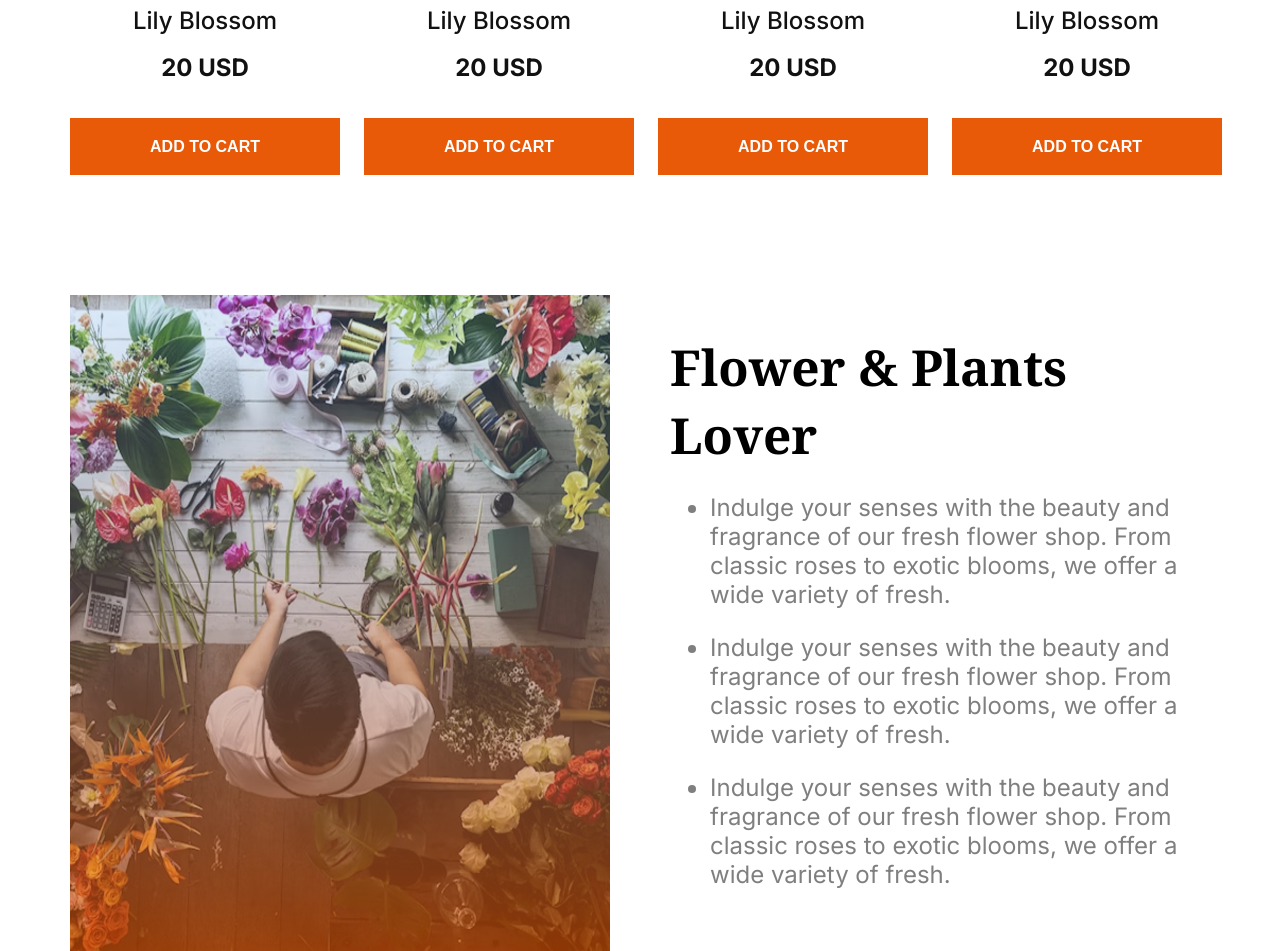
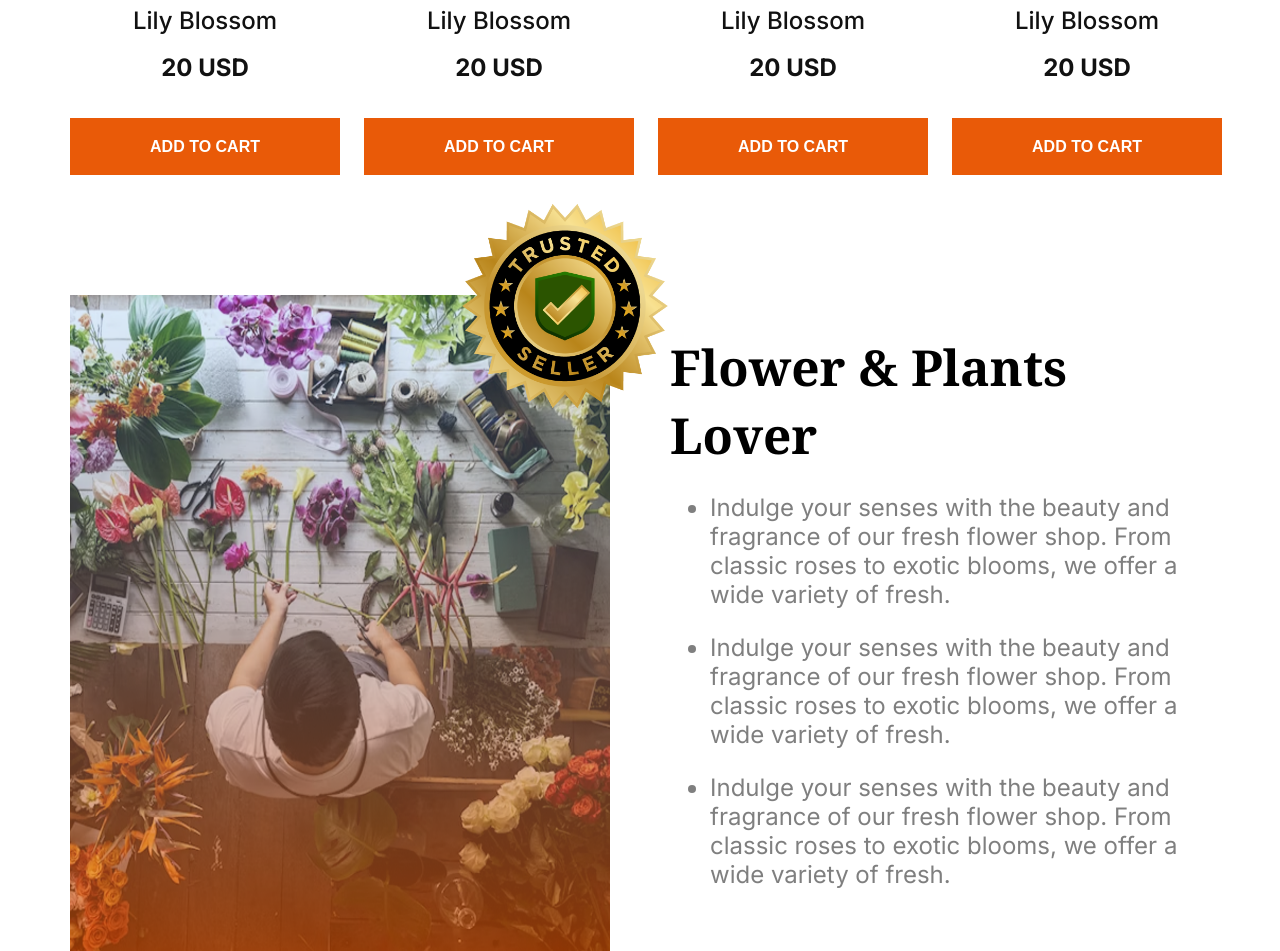
Before and after one commit to mmdjjahid/B12A02-Responsive-Flowers, a plain HTML site: page index.html in a window 1280 px wide. Shown: the part 1951-2902 px from the top of the page. Drawn offline with Linux system fonts and the light colour scheme.

Commit message:
trusted-badge done

```diff
--- a/index.html
+++ b/index.html
@@ -108,9 +108,13 @@
         </section>
 
         <section>
+
             <div class="Lover">
+                <img src="./assets/trusted-badge.png" alt="trusted-badge" class="trusted hide">
                 <img src="./assets/flower-store.png" alt="Lover-img" class="lover-img">
+
                 <div class="lover-content">
+
                     <h3 class="lover-title noto-serif-normal">Flower & Plants Lover</h3>
                     <div class="lover-subtitle">
                         <ul>
@@ -137,8 +141,8 @@
                 <button class="btn c-btn">Subscribe</button>
             </div>
         </section>
-
-    <footer>
+    </main>
+        <footer>
         <div class="column">
             <img src="./assets/logo.png" alt="footer logo" class="footer-logo">
             <p class="footer-dis">Indulge your senses with the beauty and fragrance of our fresh flower shop. </p>
@@ -170,7 +174,5 @@
             </div>
         </div>
     </footer>
-
-    </main>
  </body>
  </html>
--- a/styles/style.css
+++ b/styles/style.css
@@ -140,9 +140,22 @@ nav ul li a{
 
 /* Lover */
 
+.trusted{
+    width: 17.875rem;
+    height: 17.875rem;
+    position: absolute;
+    top: -20%;
+
+    right: 44%;
+}
+
+
+
+
 .Lover{
     display: flex;
     gap: 3.75rem;
+    position: relative;
 }
 .lover-img{
     width: 100%;
```
